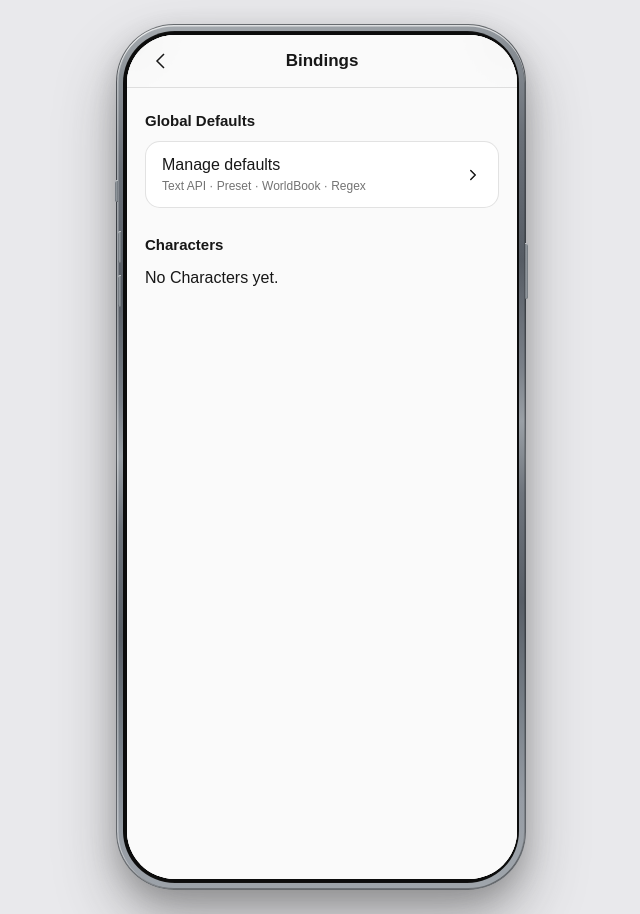
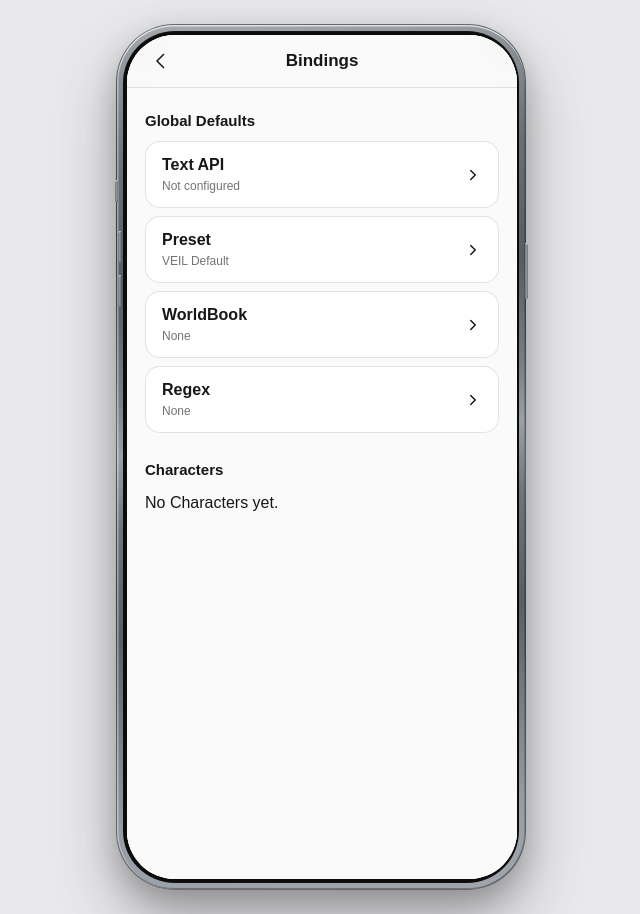
Before and after one commit to yecays-ai/veil, a Next.js app: page /settings/bindings in a window 1280 px wide. Shown: the whole page, without its empty margins (319-959 px from the left). Built offline with nearby package versions, Linux system fonts and the light colour scheme.

Commit message:
refine binding manager navigation and app capabilities

```diff
--- a/app/settings/bindings/global/page.tsx
+++ /dev/null
@@ -1,2 +0,0 @@
-import { BindingEditor } from "../../../../components/settings/bindings/binding-manager";
-export default function Page() { return <BindingEditor />; }
--- a/components/settings/bindings/binding-manager.tsx
+++ b/components/settings/bindings/binding-manager.tsx
@@ -4,14 +4,14 @@ import { useState } from "react";
 import { ChevronRight } from "lucide-react";
 import { PageShell } from "../../page-shell";
 import { Alert } from "../ui/feedback";
-import { APP_REGISTRY, isAppId, type AppId } from "../../../lib/app-registry";
+import { APP_REGISTRY, bindingCapableApps, isAppId, type AppBindingCapability, type AppId } from "../../../lib/app-registry";
 import { resolveBindings, type BindingScope, type BindingSlot,
   type ManagedBindingField } from "../../../lib/bindings";
 import { DEFAULT_API_CONFIG_ID } from "../../../lib/chat/types";
 import { BUILTIN_PRESET_ID } from "../../../lib/preset";
 import { useBindingManager, type BindingResources } from "./use-binding-manager";
 
-const FIELDS: { key: ManagedBindingField; label: string; multiple: boolean }[] = [
+const FIELDS: { key: AppBindingCapability; label: string; multiple: boolean }[] = [
   { key: "apiConfigId", label: "Text API", multiple: false },
   { key: "presetId", label: "Preset", multiple: false },
   { key: "worldBookIds", label: "WorldBook", multiple: true },
@@ -19,6 +19,10 @@ const FIELDS: { key: ManagedBindingField; label: string; multiple: boolean }[] =
 ];
 const managedOverrideCount = (slot: BindingSlot | undefined) =>
   FIELDS.filter(({ key }) => slot && Object.hasOwn(slot, key)).length;
+export const bindingApps = bindingCapableApps(APP_REGISTRY);
+export function appBindingFields(app: { bindingCapabilities?: readonly AppBindingCapability[] }) {
+  return FIELDS.filter((field) => app.bindingCapabilities?.includes(field.key));
+}
 type Option = { id: string; name: string };
 function optionsFor(resources: BindingResources, field: ManagedBindingField): Option[] {
   if (field === "apiConfigId") return resources.api;
@@ -45,22 +49,22 @@ function displayValue(field: ManagedBindingField, value: BindingSlot[ManagedBind
 }
 
 export function BindingHome() {
-  const { document, resources, error } = useBindingManager();
+  const { document, resources, error, busy, update } = useBindingManager();
+  const [openField, setOpenField] = useState<ManagedBindingField | null>(null);
   return <PageShell className="settings-app binding-manager" title="Bindings" backHref="/settings" backLabel="Back to Settings">
     {error && <Alert variant="danger">{error}</Alert>}
     {!resources && !error && <p role="status">Loading Bindings…</p>}
     {resources && <>
-      <section className="binding-section"><h2>Global Defaults</h2>
-        <Link className="binding-link" href="/settings/bindings/global">
-          <span>Manage defaults<small>Text API · Preset · WorldBook · Regex</small></span><ChevronRight size={18} />
-        </Link>
-      </section>
+      <BindingFields title="Global Defaults" fields={FIELDS} own={document.bindings.global}
+        effective={resolveBindings(document.bindings, null, "messages")} resources={resources}
+        busy={busy} openField={openField} setOpenField={setOpenField}
+        update={(field, value) => update({}, field, value)} />
       <section className="binding-section"><h2>Characters</h2>
         {document.characters.length === 0 && <p>No Characters yet.</p>}
         {document.characters.map((character) => {
           const binding = document.bindings.characters[character.characterId];
           const count = managedOverrideCount(binding?.defaults) +
-            Object.values(binding?.apps ?? {}).reduce((total, slot) => total + managedOverrideCount(slot), 0);
+            bindingApps.reduce((total, app) => total + managedOverrideCount(binding?.apps[app.id]), 0);
           return <Link className="binding-link" key={character.characterId}
             href={`/settings/bindings/${encodeURIComponent(character.characterId)}`}>
             <span>{character.name}<small>{count ? "Custom choices" : "Following Global Defaults"}</small></span>
@@ -78,7 +82,7 @@ export function BindingEditor({ characterId, appId }: { characterId?: string; ap
   const [openField, setOpenField] = useState<ManagedBindingField | null>(null);
   const character = characterId ? document.characters.find((item) => item.characterId === characterId) : undefined;
   const validApp: AppId | undefined = appId && isAppId(appId) ? appId : undefined;
-  const app = APP_REGISTRY.find((item) => item.id === validApp);
+  const app = bindingApps.find((item) => item.id === validApp);
   const scope: BindingScope = { characterId, appId: validApp };
   const title = app ? app.label : character ? character.name : "Global Defaults";
   const backHref = app ? `/settings/bindings/${encodeURIComponent(characterId!)}`
@@ -95,31 +99,59 @@ export function BindingEditor({ characterId, appId }: { characterId?: string; ap
   return <PageShell className="settings-app binding-manager" title={title} backHref={backHref} backLabel="Back to Bindings">
     {error && <Alert variant="danger">{error}</Alert>}
     {invalid ? <p>Binding target not found.</p> : !resources ? <p role="status">Loading Bindings…</p> : <>
-      {character && <p className="binding-context">{app ? `${character.name} · ${app.label}` : character.name}</p>}
-      <section className="binding-section"><h2>{app ? "App Override" : character ? "Character Defaults" : "Global Defaults"}</h2>
-        {FIELDS.map(({ key, label, multiple }) => {
+      {app && <p className="binding-context">{character?.name} · {app.label}</p>}
+      <BindingFields title={app ? "App Override" : "Character Defaults"}
+        fields={app ? appBindingFields(app) : FIELDS} own={own} inherited={inherited}
+        effective={effective} resources={resources} busy={busy} openField={openField}
+        setOpenField={setOpenField} update={(field, value) => update(scope, field, value)}
+        resetLabel={app ? "Inherit Character" : "Reset to Global"}
+        inheritLabel={app ? "Character" : "Global"} />
+      {character && !app && <section className="binding-section"><h2>App Overrides</h2>
+        {bindingApps.map((item) => {
+          const count = managedOverrideCount(binding?.apps[item.id]);
+          return <Link className="binding-link" key={item.id}
+            href={`/settings/bindings/${encodeURIComponent(characterId!)}/${item.id}`}>
+            <span>{item.label}<small>{count ? "Custom choices" : "Following Character Defaults"}</small></span>
+            <ChevronRight size={18} />
+          </Link>;
+        })}
+      </section>}
+    </>}
+  </PageShell>;
+}
+
+function BindingFields({ title, fields, own, inherited, effective, resources, busy, openField,
+  setOpenField, update, resetLabel, inheritLabel }: {
+  title: string; fields: typeof FIELDS; own: BindingSlot; inherited?: BindingSlot;
+  effective: BindingSlot; resources: BindingResources; busy: boolean;
+  openField: ManagedBindingField | null; setOpenField: (field: ManagedBindingField | null) => void;
+  update: (field: ManagedBindingField, value: BindingSlot[ManagedBindingField]) => void;
+  resetLabel?: string; inheritLabel?: string;
+}) {
+  return <section className="binding-section"><h2>{title}</h2>
+        {fields.map(({ key, label, multiple }) => {
           const overridden = Object.hasOwn(own, key);
           const value = effective[key];
           const selected = Array.isArray(value) ? value : [];
           const options = optionsFor(resources, key);
           const expanded = openField === key;
-          const set = (next: BindingSlot[ManagedBindingField]) => void update(scope, key, next);
+          const set = (next: BindingSlot[ManagedBindingField]) => update(key, next);
           return <div className="binding-field" key={key}>
             <button className="binding-field-main" type="button" aria-expanded={expanded}
               onClick={() => setOpenField(expanded ? null : key)}>
-              <span><strong>{label}</strong><small>{character
+              <span><strong>{label}</strong><small>{inherited
                 ? `${overridden ? "Override" : "Inherited"}: ${displayValue(key, value, resources)}`
                 : displayValue(key, value, resources)}</small></span><ChevronRight size={18} />
             </button>
-            {character && overridden && <button type="button" className="binding-reset" disabled={busy}
-              onClick={() => set(undefined)}>{app ? "Inherit Character" : "Reset to Global"}</button>}
+            {inherited && overridden && <button type="button" className="binding-reset" disabled={busy}
+              onClick={() => set(undefined)}>{resetLabel}</button>}
             {expanded && <div className="binding-picker">
-              {character && <button type="button" disabled={busy} onClick={() => set(undefined)}>
-                Inherit {app ? "Character" : "Global"} · {displayValue(key, inherited[key], resources)}
+              {inherited && <button type="button" disabled={busy} onClick={() => set(undefined)}>
+                Inherit {inheritLabel} · {displayValue(key, inherited[key], resources)}
                 {!overridden && <span aria-hidden="true"> ✓</span>}
               </button>}
               {!multiple && <>
-                {!character && <button type="button" disabled={busy} onClick={() => set(undefined)}>
+                {!inherited && <button type="button" disabled={busy} onClick={() => set(undefined)}>
                   {key === "apiConfigId" ? "Use default Text API" : "Use active Preset"}
                   {!Object.hasOwn(own, key) && <span aria-hidden="true"> ✓</span>}
                 </button>}
@@ -155,17 +187,5 @@ export function BindingEditor({ characterId, appId }: { characterId?: string; ap
             </div>}
           </div>;
         })}
-      </section>
-      {character && !app && <section className="binding-section"><h2>App Overrides</h2>
-        {APP_REGISTRY.map((item) => {
-          const count = managedOverrideCount(binding?.apps[item.id]);
-          return <Link className="binding-link" key={item.id}
-            href={`/settings/bindings/${encodeURIComponent(characterId!)}/${item.id}`}>
-            <span>{item.label}<small>{count ? "Custom choices" : "Following Character Defaults"}</small></span>
-            <ChevronRight size={18} />
-          </Link>;
-        })}
-      </section>}
-    </>}
-  </PageShell>;
+      </section>;
 }
--- a/components/settings/bindings/use-binding-manager.ts
+++ b/components/settings/bindings/use-binding-manager.ts
@@ -1,7 +1,6 @@
 "use client";
 import { useEffect, useState } from "react";
 import { useFoundation } from "../../foundation-provider";
-import { APP_REGISTRY } from "../../../lib/app-registry";
 import { cleanStaleBindings, setBindingField,
   type BindingScope, type BindingSlot, type ManagedBindingField } from "../../../lib/bindings";
 import { chatStorage } from "../../../lib/chat/storage";
@@ -68,5 +67,5 @@ export function useBindingManager() {
     } finally { setBusy(false); }
   }
 
-  return { document, resources, error, busy, update, apps: APP_REGISTRY };
+  return { document, resources, error, busy, update };
 }
--- a/lib/app-registry.ts
+++ b/lib/app-registry.ts
@@ -1,6 +1,7 @@
 import { FOUNDATION_COPY as C } from "./foundation-copy";
 export const APP_REGISTRY = [
-  { id: "messages", label: "Messages", href: "/messages", glyph: "M" },
+  { id: "messages", label: "Messages", href: "/messages", glyph: "M",
+    bindingCapabilities: ["apiConfigId", "presetId", "worldBookIds", "regexIds"] },
   { id: "appearance", label: "Appearance", href: "/appearance", glyph: "A" },
   { id: "profile", label: C.profile.title, href: "/profile", glyph: "U" },
   {
@@ -18,3 +19,9 @@ export const APP_IDS: AppId[] = APP_REGISTRY.map((app) => app.id);
 export function isAppId(value: unknown): value is AppId {
   return APP_IDS.includes(value as AppId);
 }
+
+export type AppBindingCapability = "apiConfigId" | "presetId" | "worldBookIds" | "regexIds";
+export function bindingCapableApps<T extends { id: string }>(registry: readonly T[]): (T & { bindingCapabilities: readonly AppBindingCapability[] })[] {
+  return registry.filter((app): app is T & { bindingCapabilities: readonly AppBindingCapability[] } =>
+    "bindingCapabilities" in app && Array.isArray(app.bindingCapabilities) && app.bindingCapabilities.length > 0);
+}
```
Also changed, not shown: 2 other files (tests, documents, lock files or other folders).
